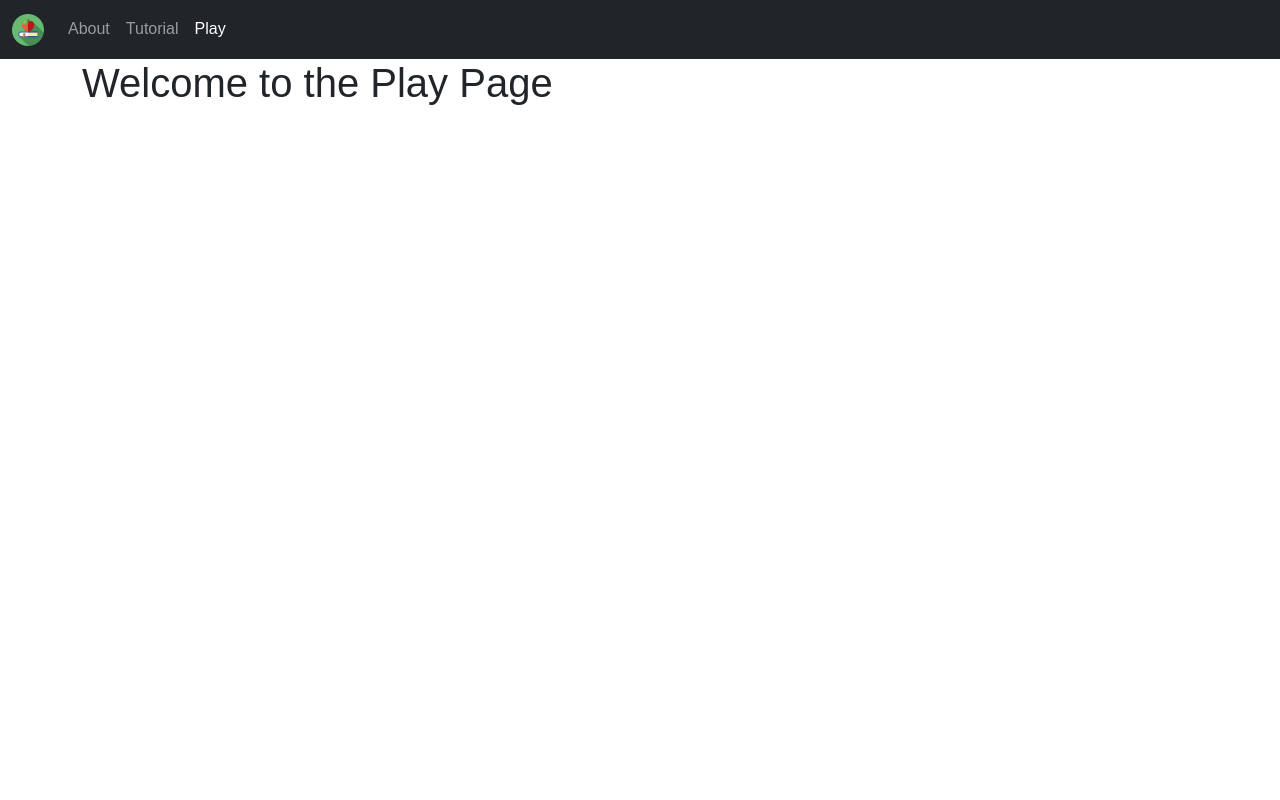
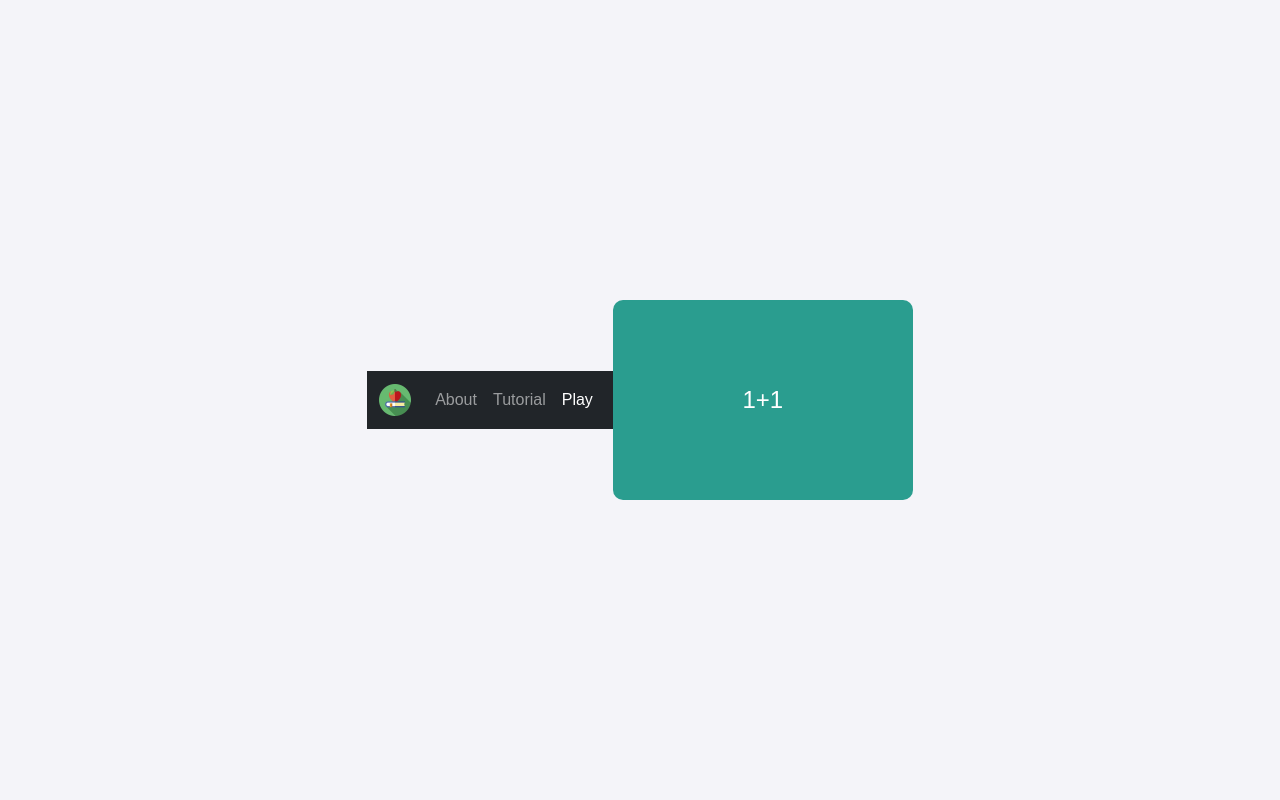
Before and after one commit to aizenbaidya/recall-royale, a Flask app: page /play in a window 1280 px wide. Run offline with Flask 3, Linux system fonts and the light colour scheme.

Commit message:
creating base flash card game

```diff
--- a/static/css/about.css
+++ b/static/css/about.css
@@ -46,6 +46,7 @@ body {
     font-size: 1.8em;
     color: #222;
     margin-bottom: 10px;
+    text-align: center;
 }
 
 .challenge p, .section p, .next-steps p {
--- /dev/null
+++ b/static/css/play.css
@@ -0,0 +1,49 @@
+body {
+    display: flex;
+    justify-content: center;
+    align-items: center;
+    height: 100vh;
+    margin: 0;
+    background-color: #f4f4f9;
+}
+
+.flashcard {
+    width: 300px;
+    height: 200px;
+    perspective: 1000px;
+}
+
+.flashcard-inner {
+    width: 100%;
+    height: 100%;
+    text-align: center;
+    transition: transform 0.8s;
+    transform-style: preserve-3d;
+    position: relative;
+}
+
+.flashcard:hover .flashcard-inner {
+    transform: rotateY(180deg);
+}
+
+.flashcard-front, .flashcard-back {
+    position: absolute;
+    width: 100%;
+    height: 100%;
+    backface-visibility: hidden;
+    display: flex;
+    justify-content: center;
+    align-items: center;
+    font-size: 24px;
+    color: white;
+    border-radius: 10px;
+}
+
+.flashcard-front {
+    background-color: #2a9d8f;
+}
+
+.flashcard-back {
+    background-color: #e76f51;
+    transform: rotateY(180deg);
+}
--- a/templates/home.html
+++ b/templates/home.html
@@ -2,7 +2,7 @@
 
 {% block head %}
 <title>Recall Royale</title>
-<link rel="stylesheet" href="{{ url_for('static', filename='css/home.css') }}"> <!-- Link to your CSS file -->
+<link rel="stylesheet" href="{{ url_for('static', filename='css/home.css') }}">
 {% endblock %}
 
 {% block body %}
--- a/templates/play.html
+++ b/templates/play.html
@@ -2,10 +2,19 @@
 
 {% block head %}
 <title>Play</title>
+<link rel="stylesheet" href="{{ url_for('static', filename='css/play.css') }}">
 {% endblock %}
 
 {% block body %}
-<div class="container">
-    <h1>Welcome to the Play Page</h1>
+<div class="flashcard">
+    <div class="flashcard-inner">
+        <div class="flashcard-front">
+            1+1
+        </div>
+        <div class="flashcard-back">
+            2
+        </div>
+    </div>
 </div>
+
 {% endblock %}
```
